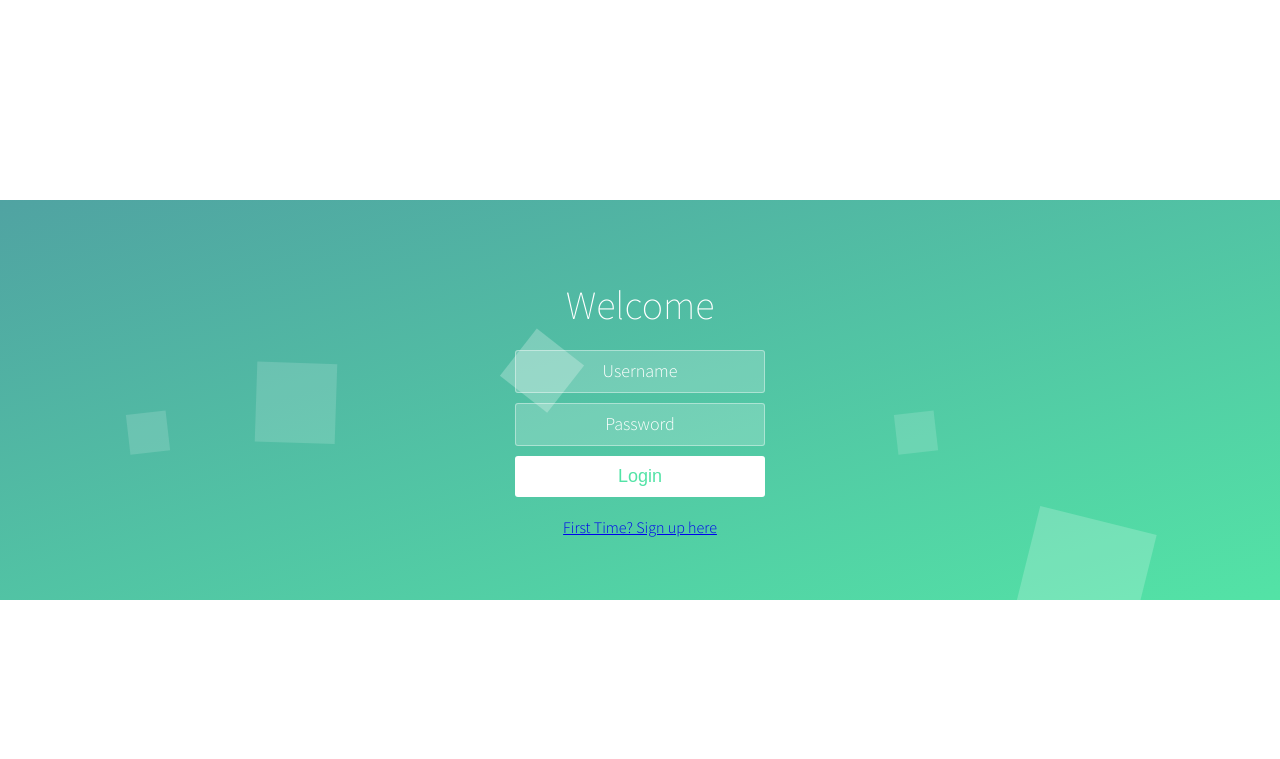
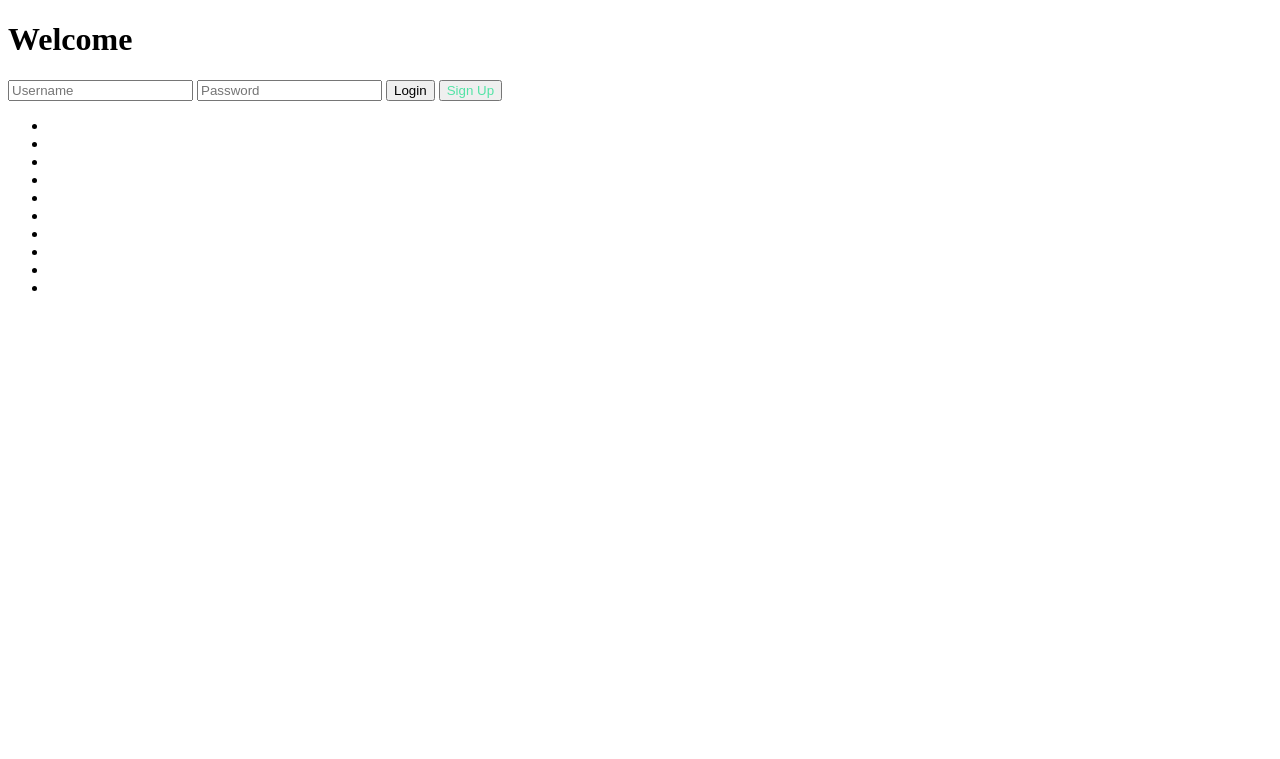
Before and after one commit to Veggente/team-match, a Django app: page /groupem/ in a window 1280 px wide. Shown: the top 759 px of the page. Run offline with Django 3.2, Linux system fonts and the light colour scheme; some libraries are stand-ins or nearby versions.

Commit message:
solve the redir to signup

```diff
--- a/groupem/templates/groupem/index.html
+++ b/groupem/templates/groupem/index.html
@@ -1,18 +1,16 @@
-{% load staticfiles %}
 <!DOCTYPE html>
 <html >
   <head>
     <meta charset="UTF-8">
     <title>Team Match login screen</title>
+        <link rel="stylesheet" href="css/style.css">
 
-
-
-
-        <link rel="stylesheet" href="{% static 'groupem/style.css' %}">
-
-
-
-
+  <style>
+  a {
+  	color: #53e3a6;
+    text-decoration: none;
+  }
+  </style>
   </head>
 
   <body>
@@ -21,15 +19,15 @@
 		<div class="container">
 			<h1>Welcome</h1>
 
-		<form action="" method="post" class="form">
-		  {% csrf_token %}
+			<form class="form">
 				<input type="text" placeholder="Username">
 				<input type="password" placeholder="Password">
 				<button type="submit" id="login-button">Login</button>
+				<button type="submit" id="register-button"><a href="signup.html">Sign Up</a></button>
 			</form>
-		<div class="login-help">
-			<a href="{% url 'groupem:signup' %}">First Time? Sign up here</a>
-		</div>
+			<!-- <div class="login-help">
+				<p><a href="/signup.html">First Time? Sign up here</a></p>
+			</div> -->
 		</div>
 
 		<ul class="bg-bubbles">
```
Lines whose indentation alone changed are shown as unchanged.
